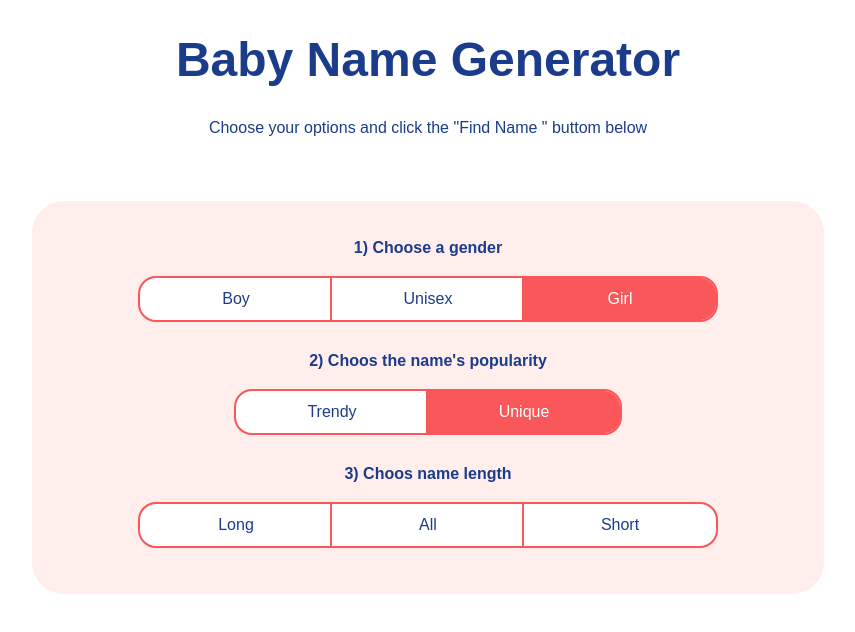
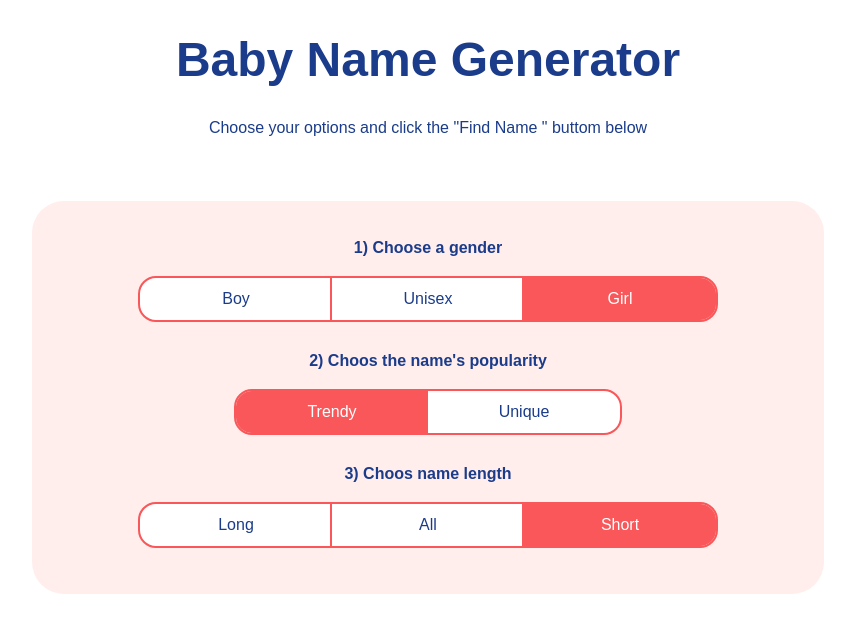
Before and after one commit to ardalan-shahandeh/baby-name-generator, a Nuxt app: page / in a window 1280 px wide. Shown: the top 632 px of the page, without its empty margins (212-1067 px from the left). Built offline with nearby package versions, Linux system fonts and the light colour scheme.

Commit message:
feat: Add Little Type Script

```diff
--- a/app.vue
+++ b/app.vue
@@ -1,8 +1,31 @@
-<script setup>
-const options = reactive({
-  gender: "Girl",
-  popularity: "Unique",
-  length: "Long",
+<script setup lang="ts">
+enum Gender {
+  GIRL = "Girl",
+  BOY = "Boy",
+  UNISEX = "Unisex",
+}
+
+enum Popularity {
+  TRENDY = "Trendy",
+  UNIQUE = "Unique",
+}
+
+enum Length {
+  LONG = "Long",
+  SHORT = "Short",
+  ALL = "All",
+}
+
+interface OptionsState {
+  gender: Gender;
+  popularity: Popularity;
+  length: Length;
+}
+
+const options = reactive<OptionsState>({
+  gender: Gender.GIRL,
+  length: Length.SHORT,
+  popularity: Popularity.TRENDY,
 });
 </script>
 
@@ -17,21 +40,21 @@
         <div class="option-buttons">
           <button
             class="option"
-            :class="options.gender === 'Boy' && 'option-active'"
+            :class="options.gender === Gender.BOY && 'option-active'"
           >
             Boy
           </button>
 
           <button
             class="option"
-            :class="options.gender === 'Unisex' && 'option-active'"
+            :class="options.gender === Gender.UNISEX && 'option-active'"
           >
             Unisex
           </button>
 
           <button
             class="option"
-            :class="options.gender === 'Girl' && 'option-active'"
+            :class="options.gender === Gender.GIRL && 'option-active'"
           >
             Girl
           </button>
@@ -44,14 +67,14 @@
         <div class="option-buttons">
           <button
             class="option"
-            :class="options.popularity === 'Trendy' && 'option-active'"
+            :class="options.popularity === Popularity.TRENDY && 'option-active'"
           >
             Trendy
           </button>
 
           <button
             class="option"
-            :class="options.popularity === 'Unique' && 'option-active'"
+            :class="options.popularity === Popularity.UNIQUE && 'option-active'"
           >
             Unique
           </button>
@@ -64,21 +87,21 @@
         <div class="option-buttons">
           <button
             class="option"
-            :class="options.unique === 'Long' && 'option-active'"
+            :class="options.unique === Length.LONG && 'option-active'"
           >
             Long
           </button>
 
           <button
             class="option"
-            :class="options.unique === 'All' && 'option-active'"
+            :class="options.unique === Length.ALL && 'option-active'"
           >
             All
           </button>
 
           <button
             class="option"
-            :class="options.length === 'Short' && 'option-active'"
+            :class="options.length === Length.SHORT && 'option-active'"
           >
             Short
           </button>
@@ -142,4 +165,6 @@
 </style>
 
 function reactive(arg0: { gender: string; popularity: string; length: string; })
-{ throw new Error("Function not implemented."); }
+{ throw new Error("Function not implemented."); } function reactive(arg0: {
+gender: string; popularity: string; length: string; milk: boolean; }) { throw
+new Error("Function not implemented."); }
```
